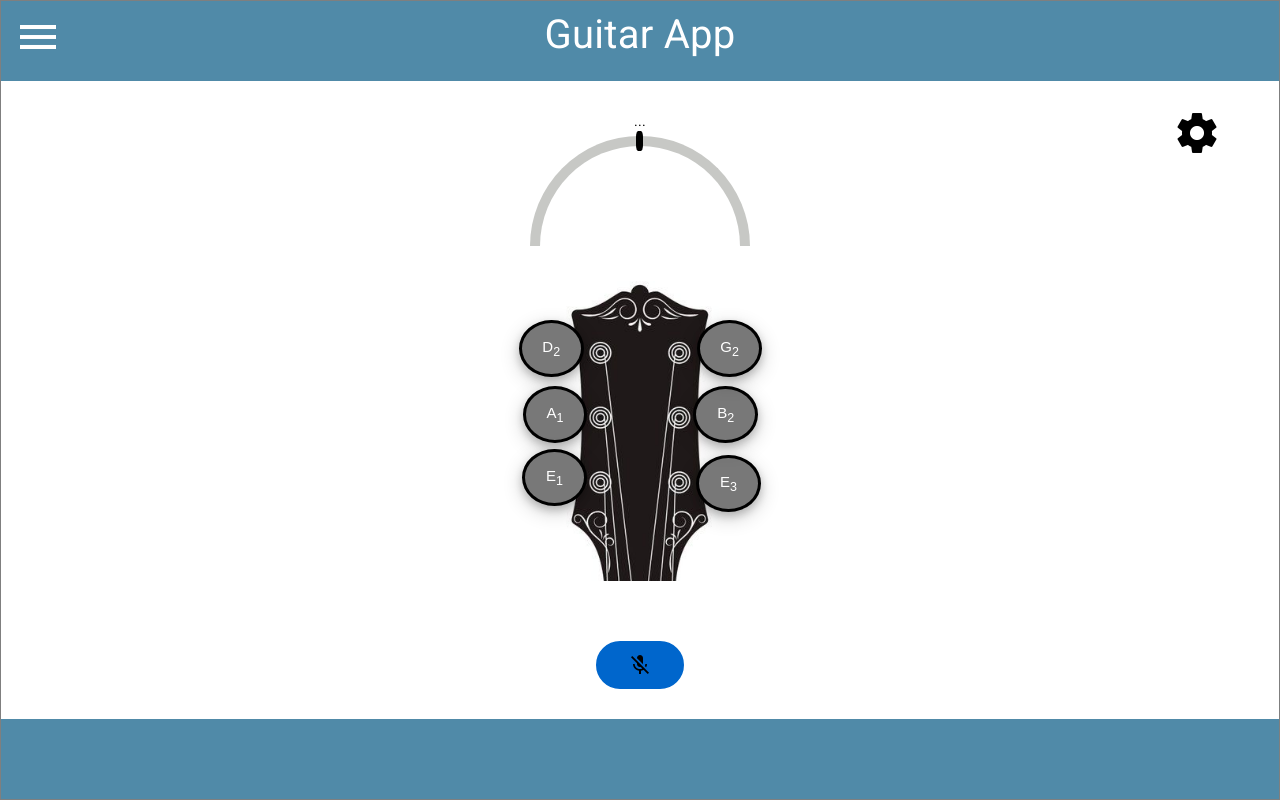
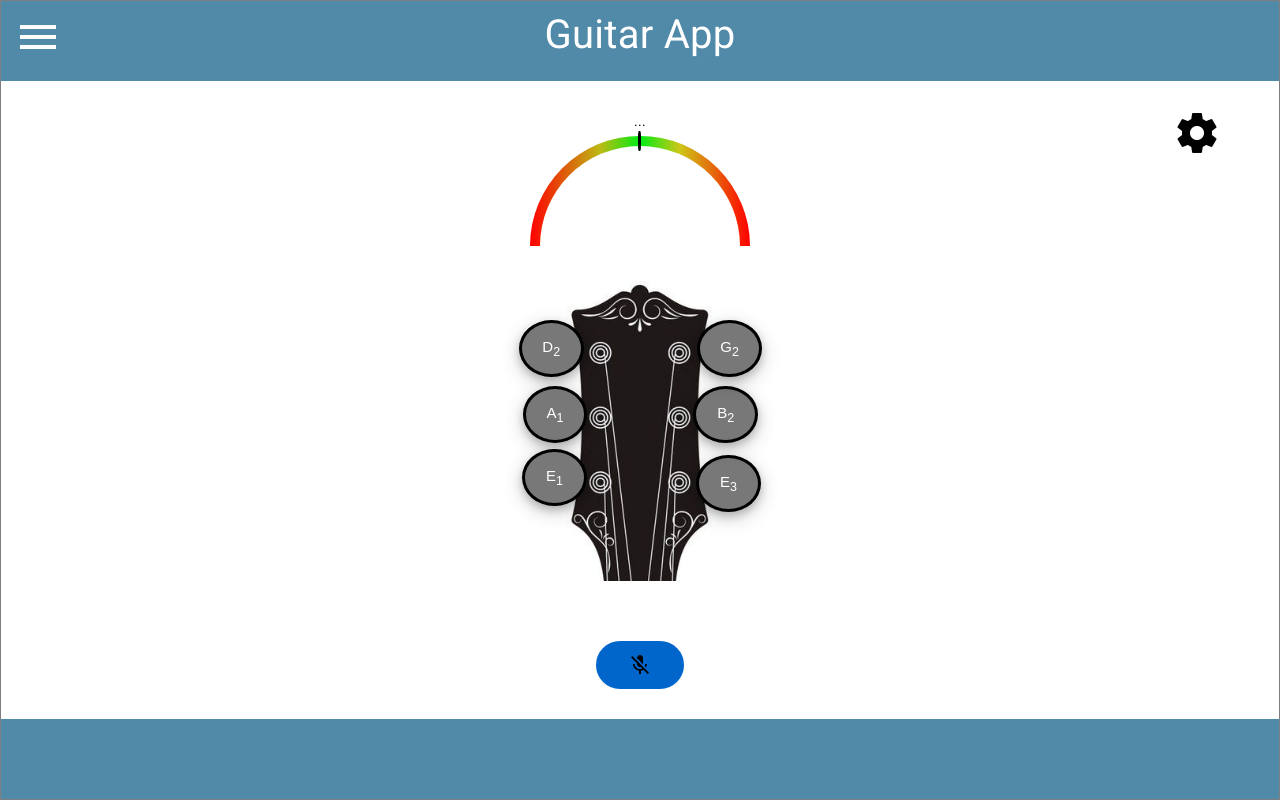
Before and after one commit to RadishSound/guitar-app, an Angular app: page / in a window 1280 px wide. Built offline with nearby package versions, Linux system fonts and the light colour scheme; a web font is replaced by a local one.

Commit message:
change tuner thresolds and add gradient color to gauge

```diff
--- a/src/app/guitar-tuner/guitar-tuner.component.css
+++ b/src/app/guitar-tuner/guitar-tuner.component.css
@@ -1,11 +1,13 @@
 @import url('https://fonts.googleapis.com/css2?family=Bebas+Neue&family=Koulen&family=Lato&family=Nunito&family=Playfair+Display:ital@1&family=Prata&family=Raleway:ital,wght@1,100&family=Roboto&family=Roboto+Condensed&family=Teko&display=swap');
-*{
+
+* {
     color: black;
     --tuning-validate-color: #5bca4f;
 
 
 }
-#tuner-content{
+
+#tuner-content {
     display: flex;
     flex-direction: column;
     align-items: center;
@@ -13,19 +15,27 @@ justify-content: space-around;
     height: 100%;
     width: 100%;
 }
-#gauge-tuner{
+
+#gauge-tuner {
     position: relative;
     top: 25px;
 }
 
-#half-circle{
+#half-circle {
     width: 200px;
-    height: 100px; /* as the half of the width */
-    background-color: rgb(255, 255, 255,0);
-    border-top-left-radius: 110px;  /* 100px of height + 10px of border */
-    border-top-right-radius: 110px; /*100px of height + 10px of border*/
-    border: 10px solid rgb(199, 200, 197);
-    border-bottom: 0;
+    height: 100px;
+    /* as the half of the width */
+    background-color: rgb(255, 255, 255, 0);
+    border: 10px solid transparent;
+    border-top-left-radius: 110px;
+    /* 100px of height + 10px of border */
+    border-top-right-radius: 110px;
+    /*100px of height + 10px of border*/
+    background: linear-gradient(90deg, rgba(255, 0, 0, 1) 0%, rgba(188, 187, 20, 1) 32%, rgba(0, 236, 21, 1) 50%, rgba(205, 199, 23, 1) 68%, rgba(255, 0, 0, 1) 100%) border-box;
+    /*3*/
+
+    border-bottom: none;
+
     position: relative;
     display: flex;
     flex-direction: column;
@@ -33,67 +43,88 @@ width: 100%;
     align-items: center;
 
 }
-
-#arrow{
+#half-circle-inside{
+    position: absolute;
+    bottom: -10px;
+    width: 180px;
+    height: 90px;
+    z-index: 2;
+    /* as the half of the width */
+    background-color: rgb(255, 255, 255);
+    border: 10px solid transparent;
+    border-top-left-radius: 100px;
+    /* 100px of height + 10px of border */
+    border-top-right-radius: 100px;
+}
+#arrow {
     position: absolute;
     bottom: 0;
-    height:135%;
+    height: 135%;
+    background-color: transparent;
     transform-origin: bottom;
     transform: rotate(0deg);
     /* border: 2px black solid; */
-    z-index: 1;
+    z-index: 999;
     display: flex;
     flex-direction: column;
     justify-content: flex-start;
     align-items: center;
 
 }
-#cursor{
 
-    height:20px;
-    width: 7px;
+#cursor {
+
+    height: 20px;
+    width: 3px;
     border-radius: 30%;
+    z-index: 99;
     background-color: rgb(0, 0, 0);
-
-}
-#offset {
 
 
 }
-#note-container{
+
+#offset {}
+
+#note-container {
     position: absolute;
-    bottom: 0 ;
+    bottom: 10px;
     display: flex;
     flex-direction: column;
-    justify-content:  center;
+    justify-content: center;
     align-items: center;
+    z-index: 4;
 
 }
-#note-content{
+
+#note-content {
     font-size: 30px;
 
 }
-#subNote{
+
+#subNote {
     font-size: 15px;
     color: black;
 }
-#frequence{
+
+#frequence {
     font-size: 15px;
     padding: 3px;
 
 }
 
-#guitar-content{
+#guitar-content {
     height: 300px;
     width: 450px;
+    z-index:99 ;
     background-image: url("./../../assets/guitarHead.jpg");
     background-size: cover;
 
     background-repeat: no-repeat;
 
 }
-.button-tuner{
-    position:relative;
+
+.button-tuner {
+    position: relative;
     border-radius: 50%;
     border: rgb(0, 0, 0) 3px solid;
     background-color: rgb(120, 120, 120);
@@ -103,36 +134,42 @@ background-repeat: no-repeat;
     font-size: 15px;
     cursor: pointer;
     box-shadow: 0 4px 8px 0 rgba(0, 0, 0, 0.2), 0 6px 20px 0 rgba(0, 0, 0, 0.19);
-    z-index: 2;
+    z-index: 100;
     text-align: center;
 
 }
 
 
-sub{
+sub {
     color: white;
 }
-#string1{
+
+#string1 {
     top: 58%;
     left: 62.5%;
 }
-#string2{
+
+#string2 {
     top: 35%;
     left: 47.5%;
 }
-#string3{
+
+#string3 {
     top: 13%;
     left: 34%;
 }
-#string4{
+
+#string4 {
     top: 13%;
     left: -20%;
 }
-#string5{
+
+#string5 {
     top: 35%;
     left: -33.5%;
 }
-#string6{
+
+#string6 {
     top: 56%;
     left: -48%;
 }
@@ -140,7 +177,7 @@ sub{
 
 
 
-.action-button{
+.action-button {
 
     font-family: Roboto, sans-serif;
     font-weight: 0;
@@ -151,7 +188,7 @@ padding: 10px 30px;
     border: 2px solid #0066cc;
     box-shadow: rgb(0, 0, 0) 0px 0px 0px 0px;
     border-radius: 50px;
-transition : 1000ms;
+    transition: 1000ms;
     transform: translateY(0);
     display: flex;
     flex-direction: row;
@@ -159,34 +196,34 @@ align-items: center;
     cursor: pointer;
 }
 
-.action-button:hover{
+.action-button:hover {
 
-transition : 1000ms;
+    transition: 1000ms;
     padding: 10px 50px;
-transform : translateY(-0px);
+    transform: translateY(-0px);
     background-color: #fff;
     color: #0066cc;
     border: solid 2px #0066cc;
 }
 
 
-#note-played{
+#note-played {
     font-size: 20px;
     color: black;
     background-color: rgb(39, 39, 39);
 }
 
-#settings-button{
+#settings-button {
     position: absolute;
     border: none;
-    background-color: rgba(255,255,255,0);
+    background-color: rgba(255, 255, 255, 0);
     cursor: pointer;
     top: 15%;
     right: 5%;
     transform: scale(2);
 }
 
-#form-setting{
+#form-setting {
     position: absolute;
     width: 100%;
     height: 100%;
@@ -197,11 +234,11 @@ border: solid 2px #0066cc;
     justify-content: center;
     align-items: center;
     z-index: 999;
-    background-color: rgba(0,0,0,0.7);
+    background-color: rgba(0, 0, 0, 0.7);
 }
 
 
-#form-setting-content{
+#form-setting-content {
     display: flex;
     flex-direction: column;
     justify-content: space-around;
@@ -211,10 +248,11 @@ border: solid 2px #0066cc;
     border: 2px solid rgb(88, 88, 88);
     border-radius: 3%;
     background-color: white;
-    box-shadow: 7px 10px 26px 1px rgba(0,0,0,0.66);
+    box-shadow: 7px 10px 26px 1px rgba(0, 0, 0, 0.66);
 
 }
-#tuning-setting-content{
+
+#tuning-setting-content {
     display: flex;
     flex-direction: row;
     justify-content: space-around;
@@ -223,18 +261,20 @@ border: solid 2px #0066cc;
     height: 70%;
 
 }
-#tuning-validate-button{
+
+#tuning-validate-button {
 
     background-color: var(--tuning-validate-color);
     border: 2px solid var(--tuning-validate-color);
     margin-right: 20px;
 
 }
-#tuning-validate-button:hover{
 
-    transition : 1000ms;
+#tuning-validate-button:hover {
+
+    transition: 1000ms;
     padding: 10px 50px;
-    transform : translateY(-0px);
+    transform: translateY(-0px);
     background-color: #fff;
     color: var(--tuning-validate-color);
     border: solid 2px var(--tuning-validate-color);
@@ -242,39 +282,42 @@ border: solid 2px #0066cc;
 
 
 .shortcut-button {
-        box-shadow:inset 0px 1px 3px 0px #91b8b3;
-        background:linear-gradient(to bottom, #768d87 5%, #6c7c7c 100%);
-        background-color:#768d87;
-        border-radius:5px;
-        border:1px solid #566963;
-        display:inline-block;
-        cursor:pointer;
-        color:#ffffff;
-        font-family:Arial;
-        font-size:15px;
-        font-weight:bold;
-        padding:11px 23px;
-        text-decoration:none;
-        text-shadow:0px -1px 0px #2b665e;
+    box-shadow: inset 0px 1px 3px 0px #91b8b3;
+    background: linear-gradient(to bottom, #768d87 5%, #6c7c7c 100%);
+    background-color: #768d87;
+    border-radius: 5px;
+    border: 1px solid #566963;
+    display: inline-block;
+    cursor: pointer;
+    color: #ffffff;
+    font-family: Arial;
+    font-size: 15px;
+    font-weight: bold;
+    padding: 11px 23px;
+    text-decoration: none;
+    text-shadow: 0px -1px 0px #2b665e;
     margin-right: 20px;
 }
+
 .shortcut-button:hover {
-        background:linear-gradient(to bottom, #6c7c7c 5%, #768d87 100%);
-        background-color:#6c7c7c;
-    }
-    .shortcut-button:active {
-        position:relative;
-        top:1px;
+    background: linear-gradient(to bottom, #6c7c7c 5%, #768d87 100%);
+    background-color: #6c7c7c;
 }
 
-    #shortcut-settings{
+.shortcut-button:active {
+    position: relative;
+    top: 1px;
+}
+
+#shortcut-settings {
     display: flex;
     justify-content: center;
     align-items: center;
     width: 100%;
 
 }
-    #form-footer{
+
+#form-footer {
     display: flex;
     justify-content: center;
     align-items: center;
@@ -284,17 +327,16 @@ border: solid 2px #0066cc;
 }
 
 @media (max-width: 1240px) {
-        #tuning-setting-content{
+    #tuning-setting-content {
         overflow-y: scroll;
     }
 }
 
 
 @media (max-width: 400px) {
-        #tuning-setting-content{
+    #tuning-setting-content {}
 
-        }
-        #form-setting-content{
+    #form-setting-content {
         width: 90%;
     }
 }
--- a/src/app/guitar-tuner/guitar-tuner.component.html
+++ b/src/app/guitar-tuner/guitar-tuner.component.html
@@ -1,6 +1,8 @@
-<div id = "tuner-content">
+<div id="tuner-content">
     <div id="gauge-tuner">
         <div id="half-circle">
+            <div id="half-circle-inside"></div>
+
                 <div id="arrow">
                     <div id="offset">...</div>
                     <div id="cursor"></div>
@@ -11,24 +13,32 @@
                 </div>
             </div>
 
+
         </div>
         <div id="guitar-content">
-        <button class="button-tuner" id="string1" (click)="tuningWithNote(string1)" [ngStyle]="{'background-color': buttonActiveList[0]? 'rgb(40, 43, 40)': 'rgb(120, 120, 120)'}">{{string1.note}}<sub>{{string1.harmonic}}</sub></button>
-        <button class="button-tuner" id="string2" (click)="tuningWithNote(string2)" [ngStyle]="{'background-color': buttonActiveList[1]? 'rgb(40, 43, 40)': 'rgb(120, 120, 120)'}">{{string2.note}}<sub>{{string2.harmonic}}</sub></button>
-        <button class="button-tuner" id="string3" (click)="tuningWithNote(string3)" [ngStyle]="{'background-color': buttonActiveList[2]? 'rgb(40, 43, 40)': 'rgb(120, 120, 120)'}">{{string3.note}}<sub>{{string3.harmonic}}</sub></button>
-        <button class="button-tuner" id="string4" (click)="tuningWithNote(string4)" [ngStyle]="{'background-color': buttonActiveList[3]? 'rgb(40, 43, 40)': 'rgb(120, 120, 120)'}">{{string4.note}}<sub>{{string4.harmonic}}</sub></button>
-        <button class="button-tuner" id="string5" (click)="tuningWithNote(string5)" [ngStyle]="{'background-color': buttonActiveList[4]? 'rgb(40, 43, 40)': 'rgb(120, 120, 120)'}">{{string5.note}}<sub>{{string5.harmonic}}</sub></button>
-        <button class="button-tuner" id="string6" (click)="tuningWithNote(string6)" [ngStyle]="{'background-color': buttonActiveList[5]? 'rgb(40, 43, 40)': 'rgb(120, 120, 120)'}">{{string6.note}}<sub>{{string6.harmonic}}</sub></button>
+            <button class="button-tuner" id="string1" (click)="tuningWithNote(string1)"
+                [ngStyle]="{'background-color': buttonActiveList[0]? 'rgb(40, 43, 40)': 'rgb(120, 120, 120)'}">{{string1.note}}<sub>{{string1.harmonic}}</sub></button>
+            <button class="button-tuner" id="string2" (click)="tuningWithNote(string2)"
+                [ngStyle]="{'background-color': buttonActiveList[1]? 'rgb(40, 43, 40)': 'rgb(120, 120, 120)'}">{{string2.note}}<sub>{{string2.harmonic}}</sub></button>
+            <button class="button-tuner" id="string3" (click)="tuningWithNote(string3)"
+                [ngStyle]="{'background-color': buttonActiveList[2]? 'rgb(40, 43, 40)': 'rgb(120, 120, 120)'}">{{string3.note}}<sub>{{string3.harmonic}}</sub></button>
+            <button class="button-tuner" id="string4" (click)="tuningWithNote(string4)"
+                [ngStyle]="{'background-color': buttonActiveList[3]? 'rgb(40, 43, 40)': 'rgb(120, 120, 120)'}">{{string4.note}}<sub>{{string4.harmonic}}</sub></button>
+            <button class="button-tuner" id="string5" (click)="tuningWithNote(string5)"
+                [ngStyle]="{'background-color': buttonActiveList[4]? 'rgb(40, 43, 40)': 'rgb(120, 120, 120)'}">{{string5.note}}<sub>{{string5.harmonic}}</sub></button>
+            <button class="button-tuner" id="string6" (click)="tuningWithNote(string6)"
+                [ngStyle]="{'background-color': buttonActiveList[5]? 'rgb(40, 43, 40)': 'rgb(120, 120, 120)'}">{{string6.note}}<sub>{{string6.harmonic}}</sub></button>
         </div>
         <div>
-        <button class="action-button" (click) = "startTuning()" ><mat-icon [fontIcon]="maticon"></mat-icon></button>
+            <button class="action-button" (click)="startTuning()"><mat-icon [fontIcon]="maticon"></mat-icon></button>
         </div>
         <button id="settings-button" (click)="setTuned()"><mat-icon>settings</mat-icon></button>
         <div id="form-setting" *ngIf="isSetting">
             <div id="form-setting-content">
                 <h1>Settings</h1>
                 <div id="tuning-setting-content">
-                 <app-tuning-settings *ngFor="let string of stringList " [stringTuned]="string"></app-tuning-settings>
+                    <app-tuning-settings *ngFor="let string of stringList "
+                        [stringTuned]="string"></app-tuning-settings>
                 </div>
                 <div id="shortcut-settings">
                     <button class="shortcut-button" (click)="setMiBemolTuning()">Mi bémol</button>
@@ -37,7 +47,7 @@
                 </div>
                 <div id="form-footer">
 
-                 <button class="action-button" id = "tuning-validate-button" (click)="isSet()">SAVE</button>
+                    <button class="action-button" id="tuning-validate-button" (click)="isSet()">SAVE</button>
 
                 </div>
             </div>
```
Also changed, not shown: src/app/services/guitar-tuner.service.ts (+17 -14 lines). Lines whose indentation alone changed are shown as unchanged.
